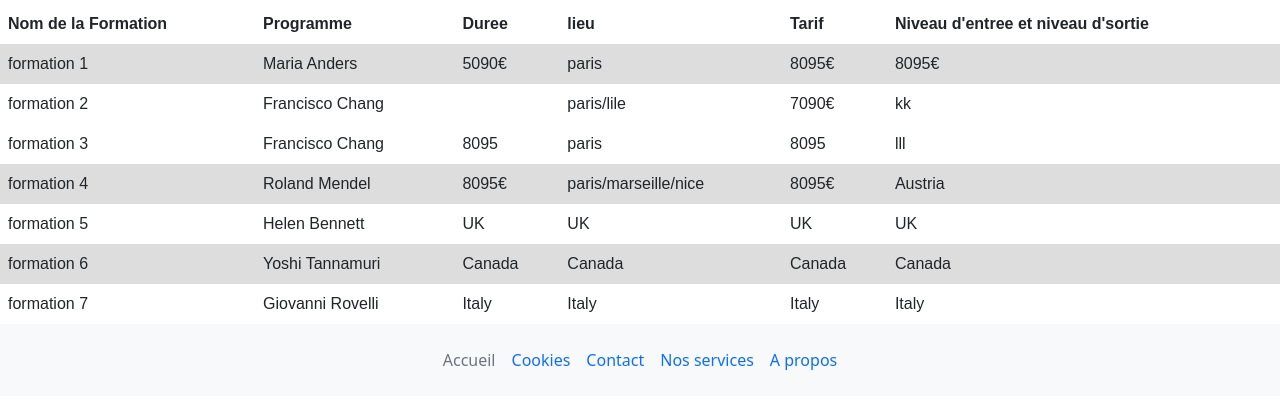
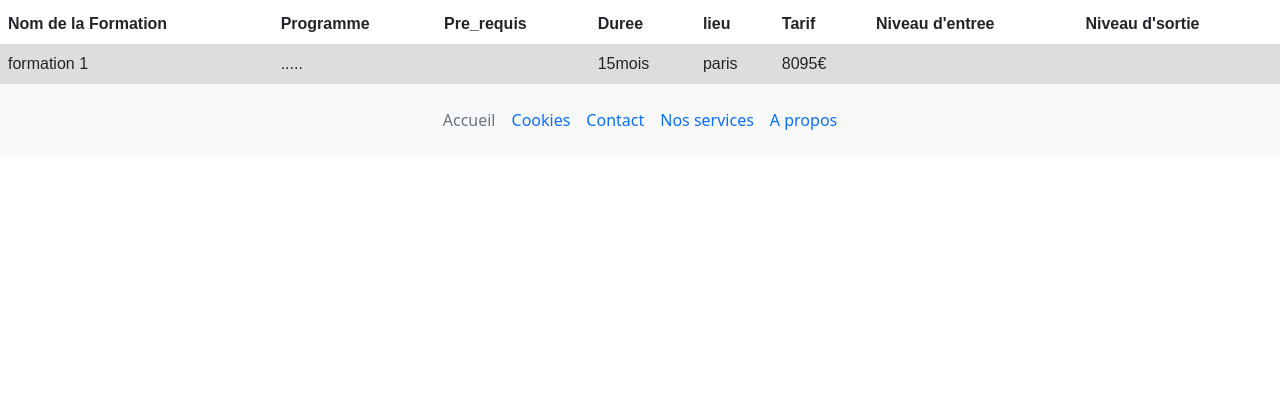
Before and after one commit to mohamedsek/dsp5-archi-web-f22, a website: page public/formations.html in a window 1280 px wide. Shown: the part 114-522 px from the top of the page. Drawn offline with nearby package versions, Linux system fonts and the light colour scheme.

Commit message:
[UPDATE] admin besoins & formationd

```diff
--- a/public/formations.html
+++ b/public/formations.html
@@ -32,68 +32,22 @@
         <tr>
             <th>Nom de la Formation</th>
             <th>Programme</th>
+            <th>Pre_requis</th>
             <th>Duree</th>
             <th>lieu</th>
             <th>Tarif</th>
-            <th>Niveau d'entree et niveau d'sortie</th>
+            <th>Niveau d'entree </th>
+            <th>Niveau d'sortie</th>
         </tr>
         <tr>
             <td>formation 1</td>
-            <td>Maria Anders</td>
-            <td>5090€</td>
+            <td>.....</td>
+            <td></td>
+            <td>15mois</td>
             <td>paris</td>
             <td>8095€</td>
-            <td>8095€</td>
-        </tr>
-        <tr>
-            <td>formation 2</td>
-            <td>Francisco Chang</td>
             <td></td>
-            <td>paris/lile</td>
-            <td>7090€</td>
-            <td>kk</td>
-
-        </tr>
-        <tr>
-        <tr>
-            <td>formation 3</td>
-            <td>Francisco Chang</td>
-            <td>8095</td>
-            <td>paris</td>
-            <td>8095</td>
-            <td>lll</td>
-        </tr>
-        <tr>
-            <td>formation 4</td>
-            <td>Roland Mendel</td>
-            <td>8095€</td>
-            <td>paris/marseille/nice</td>
-            <td>8095€</td>
-            <td>Austria</td>
-        </tr>
-        <tr>
-            <td>formation 5</td>
-            <td>Helen Bennett</td>
-            <td>UK</td>
-            <td>UK</td>
-            <td>UK</td>
-            <td>UK</td>
-        </tr>
-        <tr>
-            <td>formation 6</td>
-            <td>Yoshi Tannamuri</td>
-            <td>Canada</td>
-            <td>Canada</td>
-            <td>Canada</td>
-            <td>Canada</td>
-        </tr>
-        <tr>
-            <td>formation 7</td>
-            <td>Giovanni Rovelli</td>
-            <td>Italy</td>
-            <td>Italy</td>
-            <td>Italy</td>
-            <td>Italy</td>
+            <td></td>
         </tr>
     </table>
     <script src="./assets/js/injection.js"></script>
```
Also changed, not shown: public/besoins.html (+8 -14 lines).
